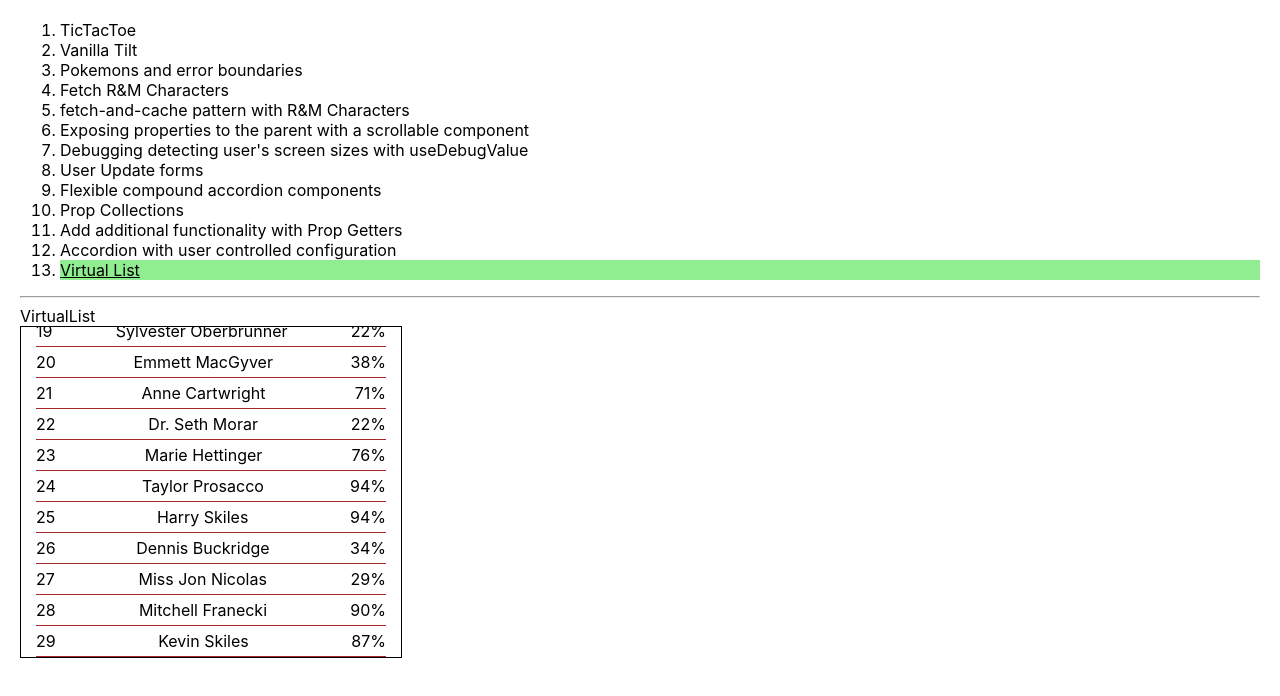
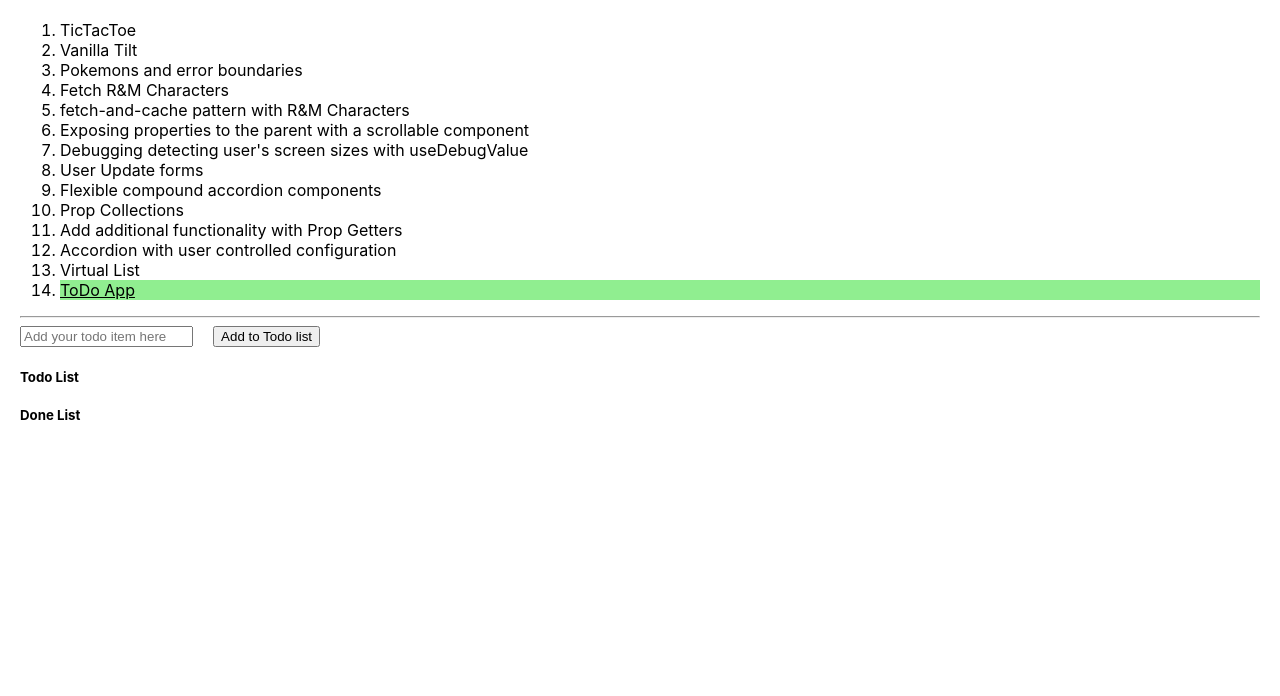
Before and after one commit to rkrux/deep-blue-sea, a React (Create React App) app: page / in a window 1280 px wide. Shown: the top 696 px of the page. Built offline with nearby package versions, Linux system fonts and the light colour scheme.

Commit message:
Added basic ToDo app

```diff
--- a/src/App.tsx
+++ b/src/App.tsx
@@ -14,6 +14,7 @@ import {
   Eleven,
   Twelve,
   VirtualList,
+  ToDo,
 } from './exercises';
 import './App.css';
 
@@ -85,10 +86,14 @@ const exerciseConfigs: ExerciseConfig[] = [
     title: 'Virtual List',
     implementation: <VirtualList />,
   },
+  {
+    title: 'ToDo App',
+    implementation: <ToDo />,
+  },
 ];
 
 function App() {
-  const [exerciseNumber, setExerciseNumber] = useState<Exercise>(12);
+  const [exerciseNumber, setExerciseNumber] = useState<Exercise>(13);
   return (
     // Provide the client to your App
     <QueryClientProvider client={queryClient}>
--- /dev/null
+++ b/src/exercises/ToDo/index.jsx
@@ -0,0 +1,70 @@
+import { useState } from 'react';
+import './styles.css';
+
+const ToDo = () => {
+  const [itemToAdd, setItemToAdd] = useState('');
+  const [todoList, setTodoList] = useState([]);
+  const [doneList, setDoneList] = useState([]);
+
+  return (
+    <>
+      <div id="itemForm">
+        <input
+          id="itemInput"
+          placeholder="Add your todo item here"
+          value={itemToAdd}
+          onChange={(e) => setItemToAdd(e.target.value)}
+        />
+        <button onClick={() => setTodoList([...todoList, { name: itemToAdd }])}>
+          Add to Todo list
+        </button>
+      </div>
+
+      <h5>Todo List</h5>
+      {todoList.map((item, index) => {
+        return (
+          <div>
+            {index + 1}.{' '}
+            <input
+              type="checkbox"
+              checked={false}
+              onChange={() => {
+                setTodoList((todoList) =>
+                  todoList.filter(
+                    (currentItem) => currentItem.name !== item.name
+                  )
+                );
+                setDoneList((doneList) => [...doneList, { name: item.name }]);
+              }}
+            />{' '}
+            {item.name}
+          </div>
+        );
+      })}
+
+      <h5>Done List</h5>
+      {doneList.map((item, index) => {
+        return (
+          <div>
+            {index + 1}.{' '}
+            <input
+              type="checkbox"
+              checked
+              onChange={() => {
+                setDoneList((doneList) =>
+                  doneList.filter(
+                    (currentItem) => currentItem.name !== item.name
+                  )
+                );
+                setTodoList((todoList) => [...todoList, { name: item.name }]);
+              }}
+            />{' '}
+            {item.name}
+          </div>
+        );
+      })}
+    </>
+  );
+};
+
+export default ToDo;
--- /dev/null
+++ b/src/exercises/ToDo/styles.css
@@ -0,0 +1,9 @@
+#itemForm {
+  width: 300px;
+  display: flex;
+  justify-content: space-between;
+}
+
+#itemInput {
+  width: 55%;
+}
--- a/src/exercises/index.tsx
+++ b/src/exercises/index.tsx
@@ -11,6 +11,7 @@ import Ten from './10';
 import Eleven from './11';
 import Twelve from './12';
 import VirtualList from './VirtualList';
+import ToDo from './ToDo';
 import Testing from './testing';
 
 const ComingSoon = ({ exerciseNumber }: { exerciseNumber: number }) => (
@@ -31,6 +32,7 @@ export {
   Eleven,
   Twelve,
   VirtualList,
+  ToDo,
   Testing,
   ComingSoon,
 };
```
